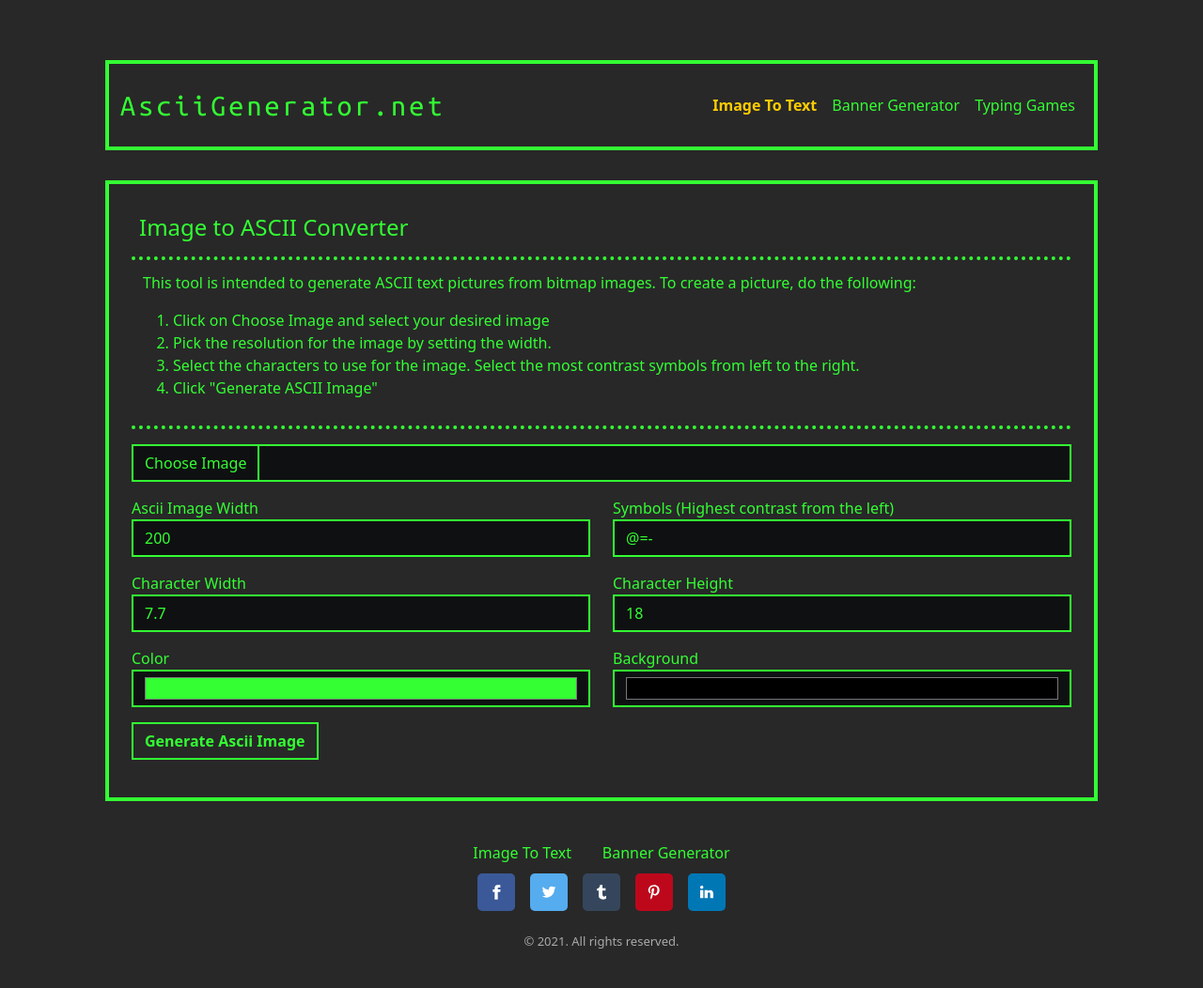
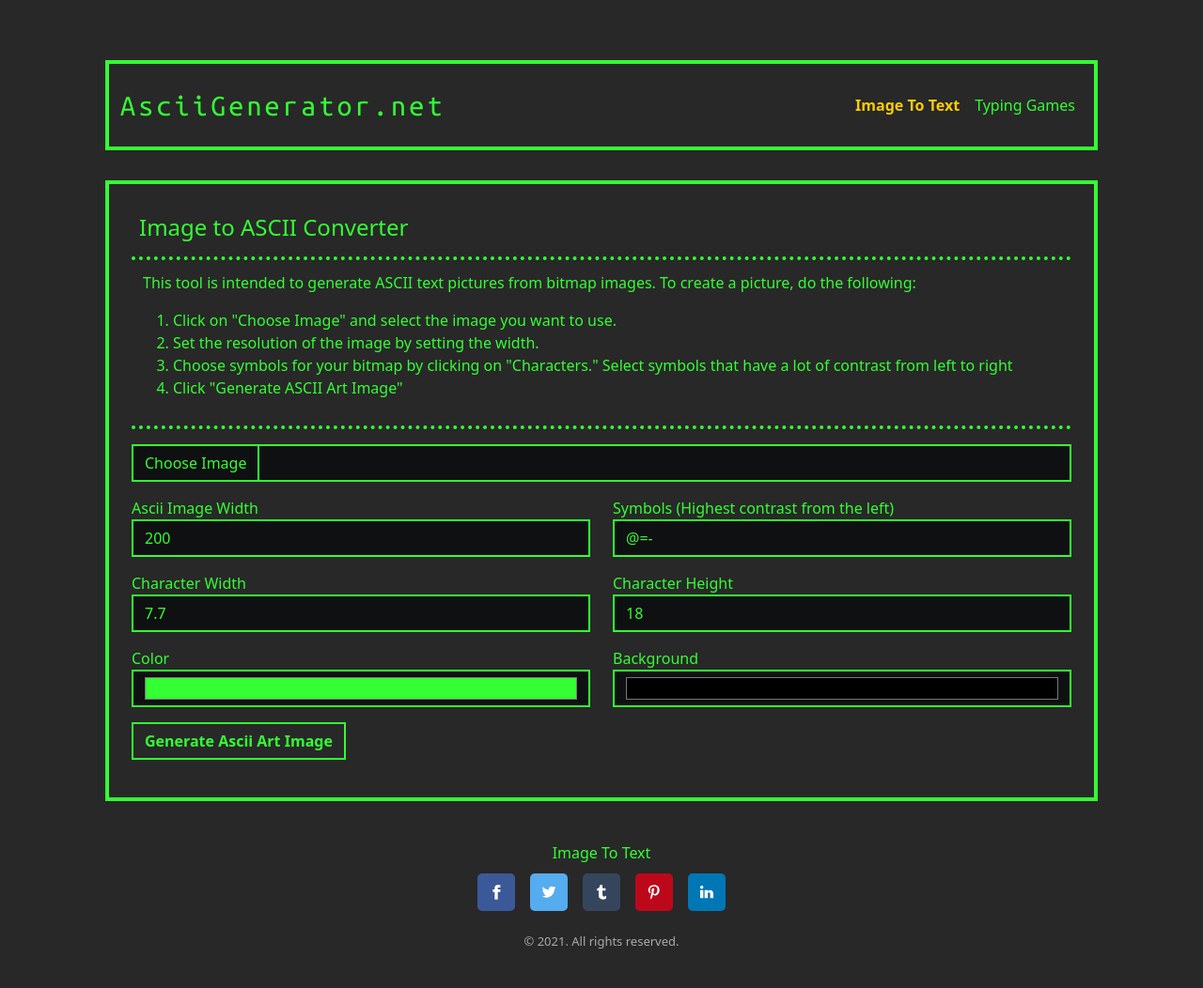
Before and after one commit to iamdavidsen/textarttools, a Django app: page / in a window 1280 px wide. Shown: the whole page at 94% size. Run offline with Django 3.2, Linux system fonts and the light colour scheme; some libraries are stand-ins or nearby versions.

Commit message:
Whoa seo

```diff
--- a/asciitools/sitemaps.py
+++ b/asciitools/sitemaps.py
@@ -6,7 +6,7 @@ class StaticViewSitemap(Sitemap):
     changefreq = "monthly"
 
     def items(self):
-        return ['image_to_ascii', 'text_to_banner']
+        return ['image_to_ascii']
 
     def location(self, item):
         return reverse(item)
--- a/asciitools/templates/image-result.html
+++ b/asciitools/templates/image-result.html
@@ -3,7 +3,7 @@
 {% load static %}
 
 {% block title %}
-    image to ascii art
+    🎨 Free Ascii Art Converter | ASCII Generator
 {% endblock %}
 
 {% block content %}
--- a/asciitools/templates/image-to-ascii.html
+++ b/asciitools/templates/image-to-ascii.html
@@ -1,11 +1,11 @@
 {% extends "_base.html" %}
 
 {% block description %}
-    Online free ASCII Art Generator for creating copy paste images using ASCII art. Pick an image to convert into ASCII art to copy-paste or save it as an image.
+    Free tool to convert photos into copy-paste text images using ASCII art. Copy-paste the ascii image or save it as an image.
 {% endblock %}
 
 {% block title %}
-    Convert Image To ASCII Art 🎨 | ASCII Generator
+    🎨 Free Ascii Art Converter | ASCII Generator
 {% endblock %}
 
 {% block content %}
@@ -16,10 +16,10 @@
         <div class="description mb-3">
             <p>This tool is intended to generate ASCII text pictures from bitmap images. To create a picture, do the following:</p>
             <ol>
-                <li>Click on Choose Image and select your desired image</li>
-                <li>Pick the resolution for the image by setting the width.</li>
-                <li>Select the characters to use for the image. Select the most contrast symbols from left to the right.</li>
-                <li>Click "Generate ASCII Image"</li>
+                <li>Click on "Choose Image" and select the image you want to use.</li>
+                <li>Set the resolution of the image by setting the width.</li>
+                <li>Choose symbols for your bitmap by clicking on "Characters." Select symbols that have a lot of contrast from left to right</li>
+                <li>Click "Generate ASCII Art Image"</li>
             </ol>
         </div>
 
@@ -115,7 +115,7 @@
             <div class="row">
                 <div class="col">
                     <div class="mb-3">
-                        <button class="btn btn-primary" type="submit">Generate Ascii Image</button>
+                        <button class="btn btn-primary" type="submit">Generate Ascii Art Image</button>
                     </div>
                 </div>
             </div>
--- a/asciitools/urls.py
+++ b/asciitools/urls.py
@@ -1,11 +1,10 @@
 from django.urls import path
 from django.views.generic.base import TemplateView
 
-from asciitools.views import image_to_ascii_view, banner_generator_view, home_view, redirect_view
+from asciitools.views import image_to_ascii_view, redirect_view
 
 urlpatterns = [
     path('', image_to_ascii_view, name="image_to_ascii"),
-    path('ascii-banner', banner_generator_view, name="text_to_banner"),
     path('image-to-ascii', redirect_view, name="old-image-to-ascii"),
 ]
 
--- a/asciitools/views.py
+++ b/asciitools/views.py
@@ -4,10 +4,6 @@ from django.views.decorators.csrf import ensure_csrf_cookie
 
 from asciitools.converters import convert_to_text, convert_to_banner
 from asciitools.forms import ImageToAsciiForm, BannerGeneratorForm
-
-
-def home_view(request):
-    return render(request, "home.html", {})
 
 
 @ensure_csrf_cookie
@@ -34,27 +30,27 @@ def image_to_ascii_view(request):
     return render(request, "image-to-ascii.html", {'form': upload_form})
 
 
-@ensure_csrf_cookie
-def banner_generator_view(request):
-    if request.method == "POST":
-        upload_form = BannerGeneratorForm(request.POST, request.FILES)
-
-        if upload_form.is_valid():
-            text = upload_form.cleaned_data["text"]
-            width = upload_form.cleaned_data["width"]
-
-            color = upload_form.cleaned_data["color"]
-            background = upload_form.cleaned_data["background"]
-
-            banners = convert_to_banner(text, width)
-            return render(request, "banner-result.html", {'result': banners, 'color': color, 'background': background})
-    else:
-        upload_form = BannerGeneratorForm(initial={"color": "#33ff33", "background": "#000000"})
-
-    return render(request, "banner-generator.html", {'form': upload_form})
-
-def banner_generator_result_view(request, text, page):
-    pass
+# @ensure_csrf_cookie
+# def banner_generator_view(request):
+#     if request.method == "POST":
+#         upload_form = BannerGeneratorForm(request.POST, request.FILES)
+#
+#         if upload_form.is_valid():
+#             text = upload_form.cleaned_data["text"]
+#             width = upload_form.cleaned_data["width"]
+#
+#             color = upload_form.cleaned_data["color"]
+#             background = upload_form.cleaned_data["background"]
+#
+#             banners = convert_to_banner(text, width)
+#             return render(request, "banner-result.html", {'result': banners, 'color': color, 'background': background})
+#     else:
+#         upload_form = BannerGeneratorForm(initial={"color": "#33ff33", "background": "#000000"})
+#
+#     return render(request, "banner-generator.html", {'form': upload_form})
+#
+# def banner_generator_result_view(request, text, page):
+#     pass
 
 
 def redirect_view(request):
--- a/templates/_base.html
+++ b/templates/_base.html
@@ -7,6 +7,8 @@
     <meta name="viewport"
           content="width=device-width, initial-scale=1.0, maximum-scale=5.0, minimum-scale=1.0">
     <meta http-equiv="X-UA-Compatible" content="ie=edge">
+
+
     <meta name="description" content="{% block description %}Ascii Art Tools{% endblock %}"/>
 
     <meta name="google-site-verification" content="V0yv1uVTzhQy5H1QC3gBYOk50Pm-sOnTKR7cpFpGm0I"/>
--- a/templates/_footer.html
+++ b/templates/_footer.html
@@ -2,7 +2,6 @@
     <!-- Start: Links -->
     <ul class="list-inline">
         <li class="list-inline-item"><a href="{% url "image_to_ascii" %}">Image To Text</a></li>
-        <li class="list-inline-item"><a href="{% url "text_to_banner" %}">Banner Generator</a></li>
     </ul><!-- End: Links -->
     <!-- Start: Copyright -->
     <div class="d-flex justify-content-center">
--- a/templates/_header.html
+++ b/templates/_header.html
@@ -9,7 +9,6 @@
             {% with request.resolver_match.url_name as url_name %}
                 <ul class="navbar-nav ms-auto">
                     <li class="nav-item"><a class="nav-link {% if url_name == 'image_to_ascii' %}active{% endif %}" href="{% url "image_to_ascii" %}">Image To Text</a></li>
-                    <li class="nav-item"><a class="nav-link {% if url_name == 'text_to_banner' %}active{% endif %}" href="{% url "text_to_banner" %}">Banner Generator</a></li>
                     <li class="nav-item"><a class="nav-link" href="https://keyboarding-games.com/">Typing Games</a></li>
                 </ul>
             {% endwith %}
```
